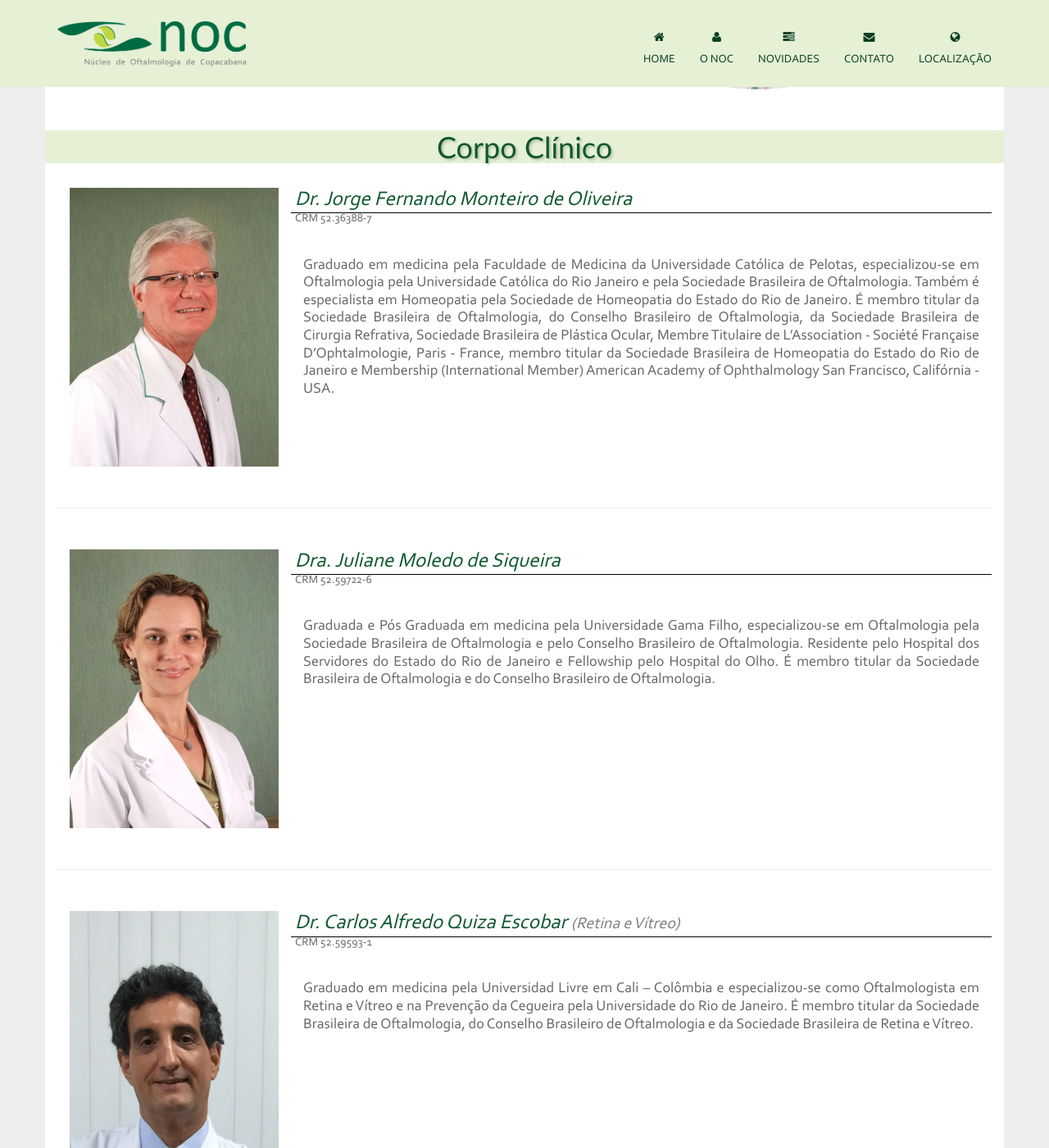
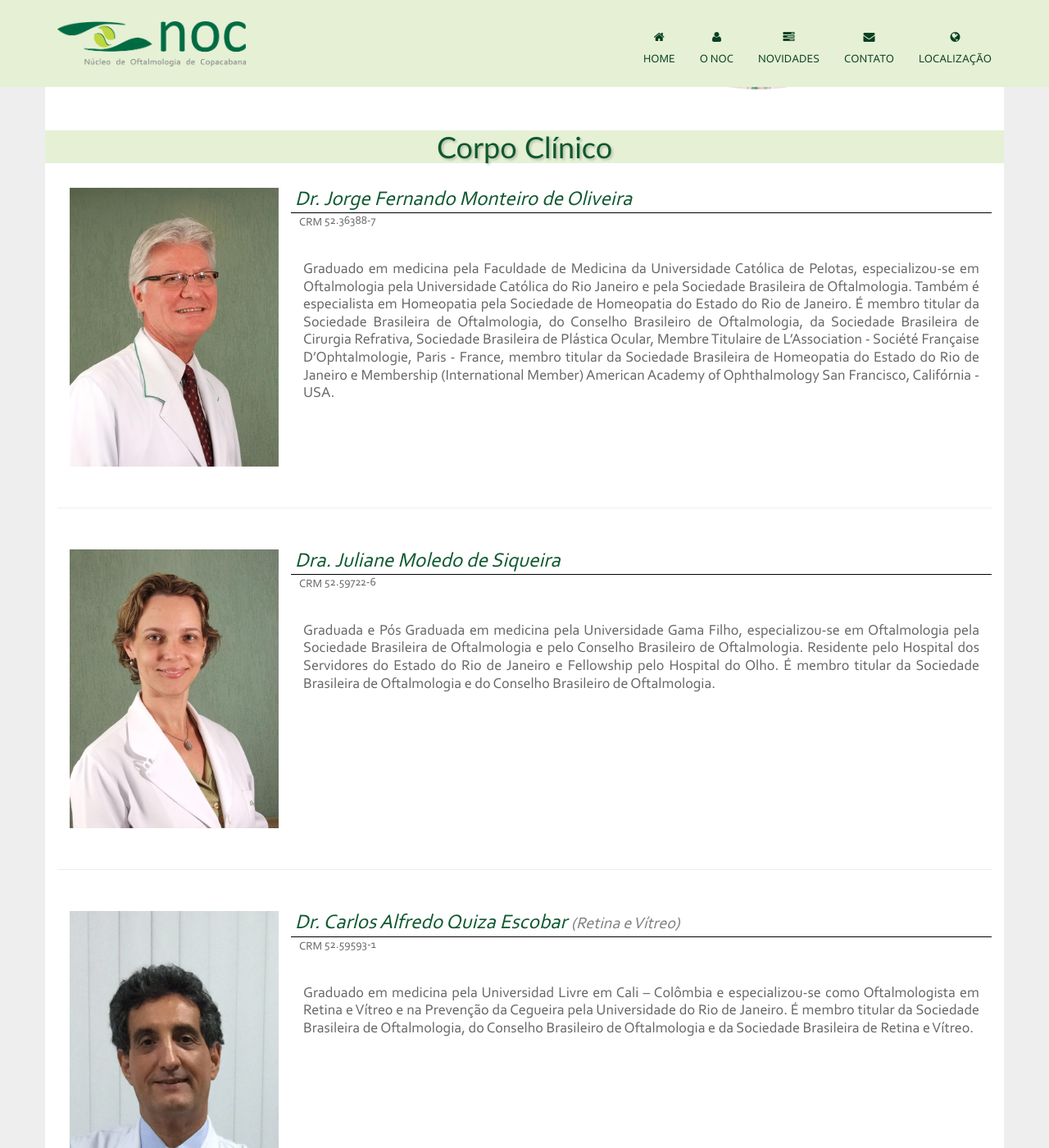
Before and after one commit to DaniloThiago/NocRio, a Jekyll site: the page built from onoc.html, in a window 1280 px wide and 1400 px high, scrolled down 350 px. Shown: the whole window at 82% size. Built offline with Jekyll 4.4.1, drawn with Linux system fonts in a browser that asks for light colours; nearby versions of some CDN libraries; some web fonts are replaced; Markdown is read by kramdown in place of the engine named in the settings; some of the changed text lies outside the part shown.

Commit message:
subindo os numeros do CRM

```diff
--- a/onoc.html
+++ b/onoc.html
@@ -5,7 +5,8 @@
   .green.text-left {margin-top: 30px; font-size: 25px; color: #0e582e; border-bottom: 1px solid #000; font-style: italic; padding: 5px;}
   .row h1:first-child {background: #e5f0d5;}
   h3 span.esp {font-size: 20px; color: #808080;}
-  h5.text-left {margin:-10px;}
+  h5.text-left {margin:-5px;}
+  h5.text-left span {position: relative; top: -2px;}
   div.col-xs-12.col-sm-8.col-lg-9.text-justify,
   div.col-xs-12.col-lg-5.col-lg-offset-2.text-justify {
     font-size: 18px;
@@ -32,7 +33,7 @@
     <div class="col-sm-12 about-us-text wow fadeInLeft animated">
       <img class="col-xs-12 col-sm-4 col-lg-3" src="assets/img/corpoclinico/drjorge.jpg" style="margin: 30px 0;" align="right" alt="">
       <h3 class="green text-left col-xs-12 col-sm-8 col-lg-9">Dr. Jorge Fernando Monteiro de Oliveira</h3>
-      <h5 class="text-left col-xs-12 col-sm-8 col-lg-9">CRM 52.36388-7</h5>
+      <h5 class="text-left col-xs-12 col-sm-8 col-lg-9">CRM <span>52.36388-7</span></h5>
       <hr class="divider">
       <div class="col-xs-12 col-sm-8 col-lg-9 text-justify"><br/><br/>
         Graduado em medicina pela Faculdade de Medicina da Universidade Católica
@@ -55,7 +56,7 @@
     <div class="col-sm-12 about-us-text wow fadeInLeft animated">
       <img class="col-xs-12 col-sm-4 col-lg-3" src="assets/img/corpoclinico/drajuliane.jpg" style="margin: 30px 0;" align="right" alt="">
       <h3 class="green text-left col-xs-12 col-sm-8 col-lg-9">Dra. Juliane Moledo de Siqueira</h3>
-      <h5 class="text-left col-xs-12 col-sm-8 col-lg-9">CRM 52.59722-6</h5>
+      <h5 class="text-left col-xs-12 col-sm-8 col-lg-9">CRM <span>52.59722-6</span></h5>
       <hr class="divider">
       <div class="col-xs-12 col-sm-8 col-lg-9 text-justify""><br/><br/>
         Graduada e Pós Graduada em medicina pela Universidade Gama Filho,
@@ -74,7 +75,7 @@
     <div class="col-sm-12 about-us-text wow fadeInLeft animated">
       <img class="col-xs-12 col-sm-4 col-lg-3" src="assets/img/corpoclinico/drcarlos.jpg" style="margin: 30px 0;" align="right" alt="">
       <h3 class="green text-left col-xs-12 col-sm-8 col-lg-9">Dr. Carlos Alfredo Quiza Escobar <span class="esp">(Retina e Vítreo)</span></h3>
-      <h5 class="text-left col-xs-12 col-sm-8 col-lg-9">CRM 52.59593-1</h5>
+      <h5 class="text-left col-xs-12 col-sm-8 col-lg-9">CRM <span>52.59593-1</span></h5>
       <hr class="divider">
       <div class="col-xs-12 col-sm-8 col-lg-9 text-justify""><br/><br/>
         Graduado em medicina pela Universidad Livre em Cali – Colômbia e especializou-se como Oftalmologista
@@ -91,7 +92,7 @@
     <div class="col-sm-12 about-us-text wow fadeInLeft animated">
       <img class="col-xs-12 col-sm-4 col-lg-3" src="assets/img/corpoclinico/dralucia.jpg" style="margin: 30px 0;" align="right" alt="">
       <h3 class="green text-left col-xs-12 col-sm-8 col-lg-9">Dra. Lúcia Hoehl da Silva Loureiro <span class="esp">(Plástica Ocular e Vias Lacrimais)</span></h3>
-      <h5 class="text-left col-xs-12 col-sm-8 col-lg-9">CRM 52.68852-5</h5>
+      <h5 class="text-left col-xs-12 col-sm-8 col-lg-9">CRM <span>52.68852-5</span></h5>
       <hr class="divider">
       <div class="col-xs-12 col-sm-8 col-lg-9 text-justify""><br/><br/>
         Cursou medicina na Universidade Federal Fluminense e especializou-se em
@@ -109,7 +110,7 @@
     <div class="col-sm-12 about-us-text wow fadeInLeft animated">
       <img class="col-xs-12 col-sm-4 col-lg-3" src="assets/img/corpoclinico/draallexya.jpg" style="margin: 30px 0;" align="right" alt="">
       <h3 class="green text-left col-xs-12 col-sm-8 col-lg-9">Dra. Alléxya Affonso Antunes Marcos</h3>
-      <h5 class="text-left col-xs-12 col-sm-8 col-lg-9">CRM 52.0099702-1</h5>
+      <h5 class="text-left col-xs-12 col-sm-8 col-lg-9">CRM <span>52.0099702-1</span></h5>
       <hr class="divider">
       <div class="col-xs-12 col-sm-8 col-lg-9 text-justify""><br/><br/>
         Graduada em medicina pela Escola de Medicina da Fundação Técnico
```
